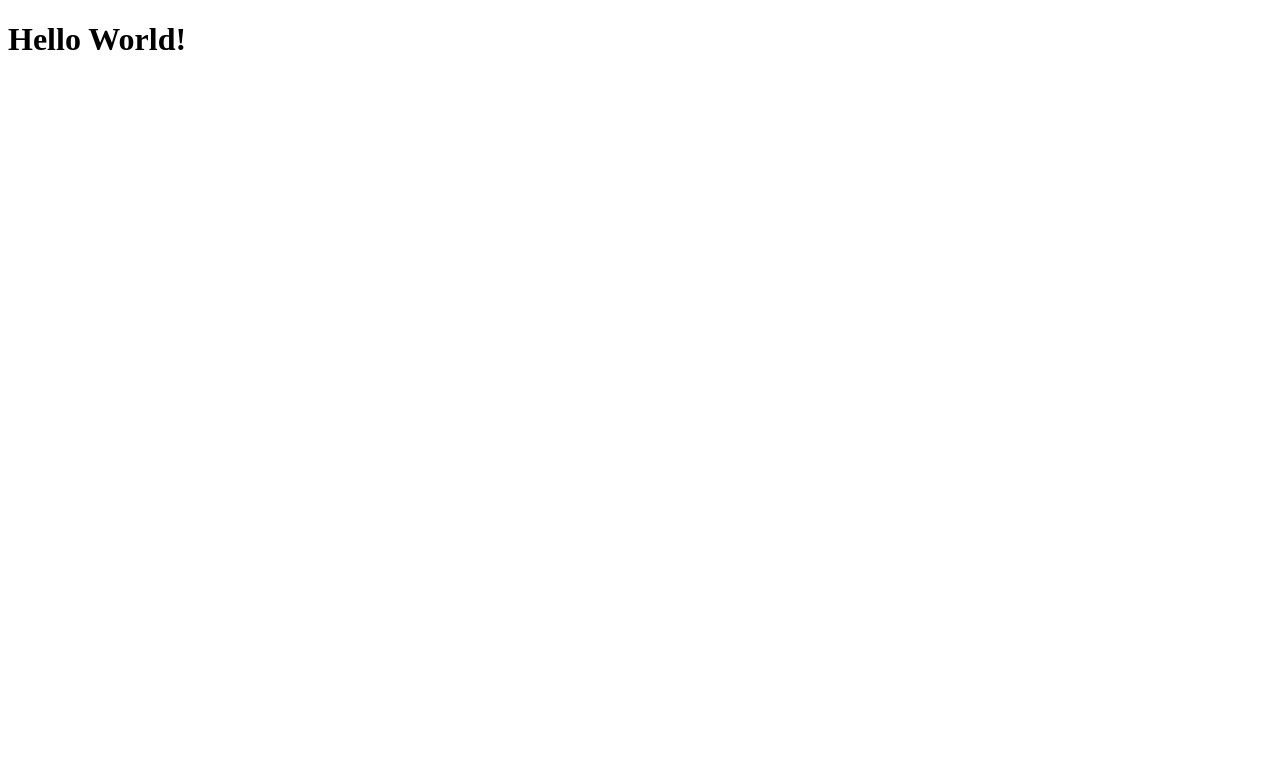
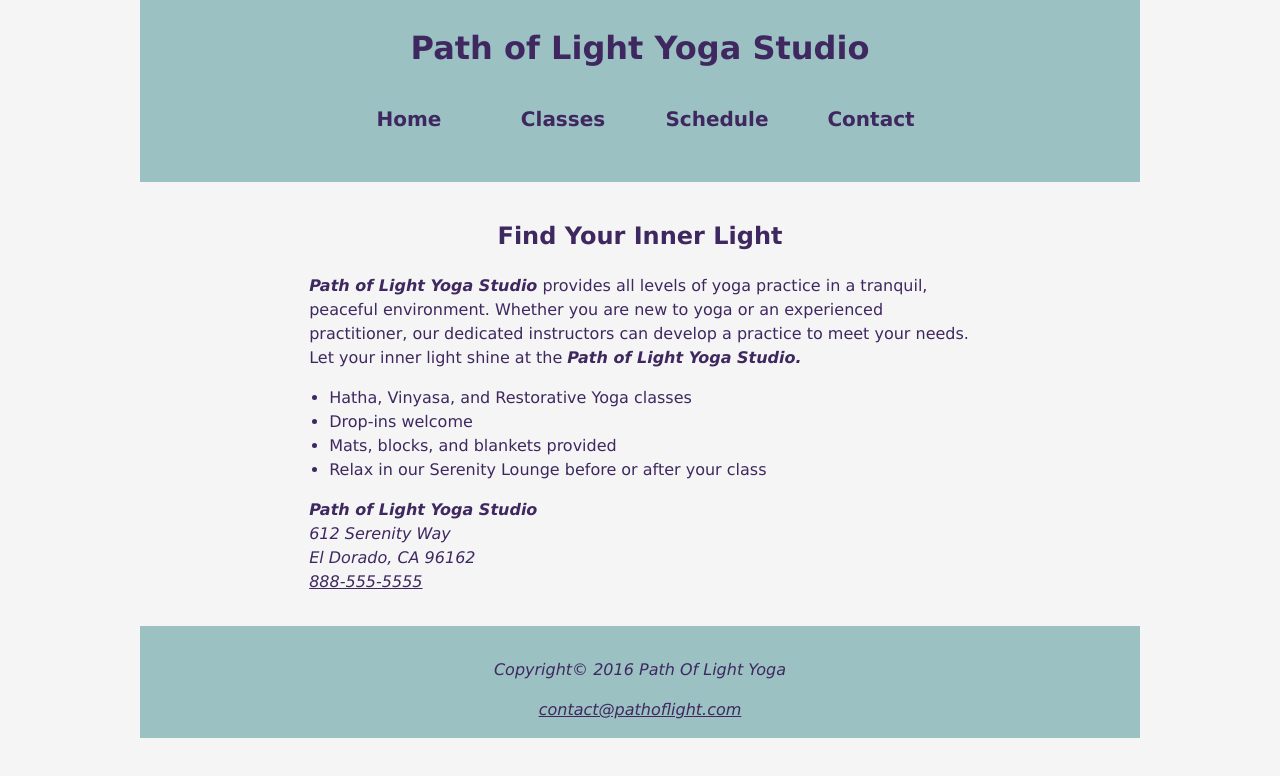
Before and after one commit to Kayleeh213/git215_setup, a plain HTML site: page index.html in a window 1280 px wide. Drawn offline with Linux system fonts and the light colour scheme.

Commit message:
Update index.html

```diff
--- a/index.html
+++ b/index.html
@@ -1,11 +1,52 @@
-<!DOCTYPE html>
+<!doctype html>
 <html lang="en">
-    <head>
-        <meta charset="utf-8">
-        <title>Hello World</title>
-        <meta name="author" content="Kaylee_Hansen">
-    </head>
-    </body>
-        <h1>Hello World!</h1>
-    </body>
+	<head>
+		<meta charset="utf-8">
+		<title>Path of Light Yoga Studio</title>
+		<meta name="author" content="Prof. Barnett">
+		<meta name="description" content="Path of Light Yoga is El Dorado's best studio. With experienced teachers and classes for all levels of skill. Come by to learn more!">
+		<link rel="stylesheet" href="yoga.css">
+	</head>
+
+	<body>
+		<header>
+			<h1>Path of Light Yoga Studio</h1>
+			<nav>
+				<ul>
+					<li><a href="index.html">Home</a></li>
+					<li><a href="#">Classes</a></li>
+					<li><a href="#">Schedule</a></li>
+					<li><a href="#">Contact</a></li>
+				</ul>
+			</nav>
+		</header>
+
+		<main>
+			<h2>Find Your Inner Light</h2>
+
+			<p><span class="studio">Path of Light Yoga Studio</span> provides all levels of yoga practice in a tranquil,
+			peaceful environment. Whether you are new to yoga or an experienced
+			practitioner, our dedicated instructors can develop a practice to meet your
+			needs. Let your inner light shine at the <span class="studio">Path of Light Yoga Studio.</span></p>
+
+			<ul>
+				<li>Hatha, Vinyasa, and Restorative Yoga classes</li>
+				<li>Drop-ins welcome</li>
+				<li>Mats, blocks, and blankets provided</li>
+				<li>Relax in our Serenity Lounge before or after your class</li>
+			</ul>
+
+			<address>
+				<span class="studio">Path of Light Yoga Studio</span><br>
+				612 Serenity Way<br>
+				El Dorado, CA 96162<br>
+				<a href="tel:8885555555">888-555-5555</a>
+			</address>
+		</main>
+
+		<footer>
+			<p>Copyright&copy; 2016 Path Of Light Yoga</p>
+			<a href="mailto:jlbarn11@asu.edu">contact@pathoflight.com</a>
+		</footer>
+	</body>
 </html>
```
